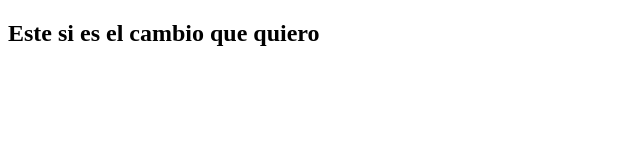
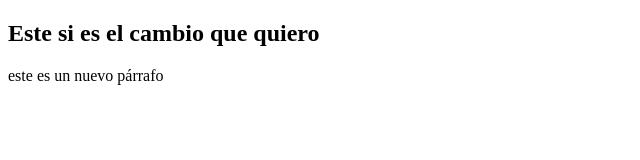
Before and after one commit to Han253/prueba_web, a plain HTML site: page index.html in a window 1280 px wide. Shown: the whole page, without its empty margins (0-640 px from the left). Drawn offline with Linux system fonts and the light colour scheme.

Commit message:
add one line

```diff
--- a/index.html
+++ b/index.html
@@ -8,6 +8,7 @@
 </head>
 <body>
     <h2>Este si es el cambio que quiero</h2>
+    <p>este es un nuevo párrafo</p>
 
 </body>
 </html>
```
